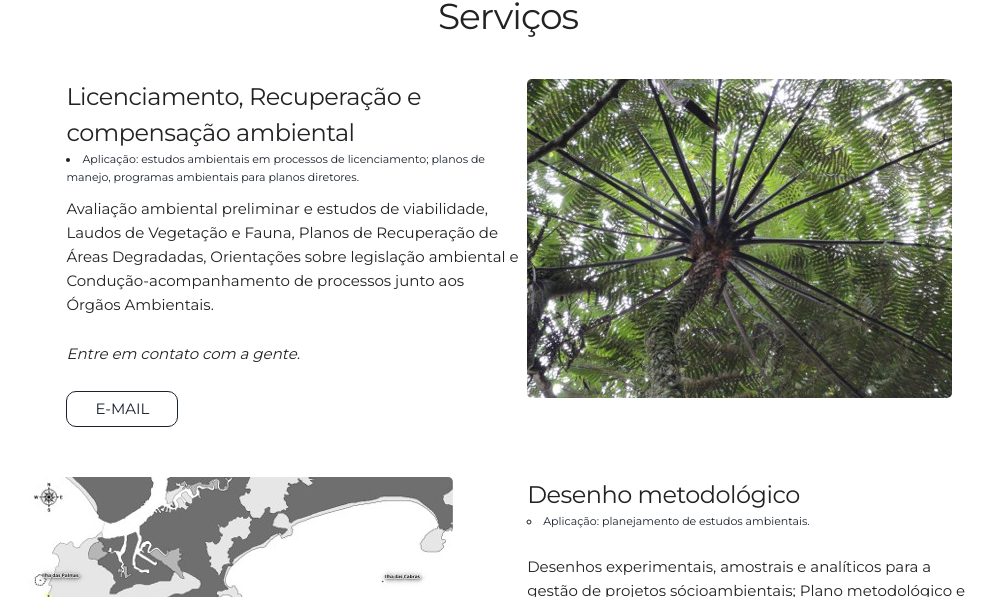
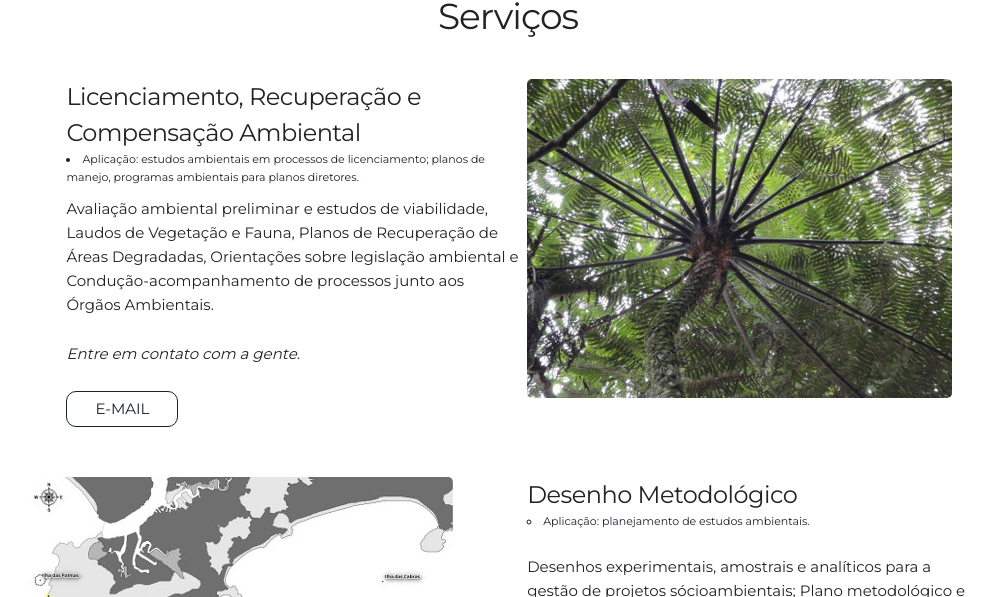
Before and after one commit to leroy1977/eQ1, a Jekyll site: the page built from index.html, in a window 1280 px wide and 900 px high, scrolled down 1568 px. Shown: the part 178-775 px from the top of the window, without its empty margins (132-1128 px from the left). Built offline with Jekyll 4.4.1, drawn with Linux system fonts in a browser that asks for light colours; some of the changed text lies outside the part shown.

```diff
--- a/_includes/projects.html
+++ b/_includes/projects.html
@@ -7,7 +7,7 @@
       <img alt="" src="{{ "/assets/img/arv2.jpg" | prepend: site.baseurl }}" />
     </div>
     <div class="six columns">
-      <h5> Licenciamento, Recuperação e compensação ambiental </h5>
+      <h5> Licenciamento, Recuperação e Compensação Ambiental </h5>
       <li> Aplicação: estudos ambientais em processos de licenciamento; planos de manejo, programas ambientais para planos diretores.</li>
       <p>Avaliação ambiental preliminar e estudos de viabilidade, Laudos de Vegetação e Fauna, Planos de Recuperação de Áreas Degradadas, Orientações sobre legislação ambiental e Condução-acompanhamento de processos junto aos Órgãos Ambientais. </p>
       <p> <i>Entre em contato com a gente. </i> </p>
@@ -19,7 +19,7 @@
       <img alt="" src="{{ "/assets/img/mapa.jpg" | prepend: site.baseurl }}" />
     </div>
     <div class="six columns">
-      <h5> Desenho metodológico </h5>
+      <h5> Desenho Metodológico </h5>
       <ul>
         <li> Aplicação: planejamento de estudos ambientais. </li>
       </ul>
@@ -33,7 +33,7 @@
       <img alt="" src="{{ "/assets/img/marine1.jpg" | prepend: site.baseurl }}" />
     </div>
     <div class="six columns">
-      <h5> Monitoramento ambiental </h5>
+      <h5> Monitoramento Ambiental </h5>
       <ul>
         <li> Aplicação: intervenção ambiental com mínimo impacto viável.</li>
       </ul>
```
